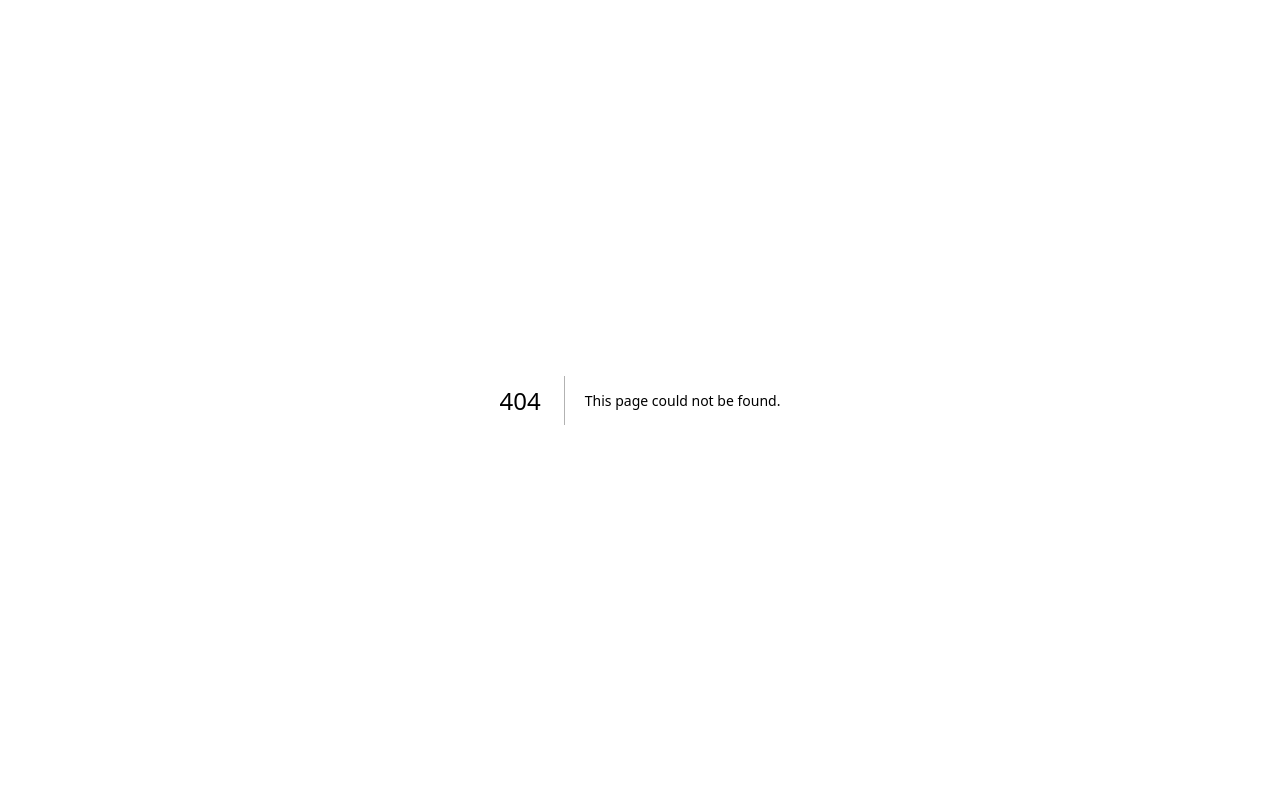
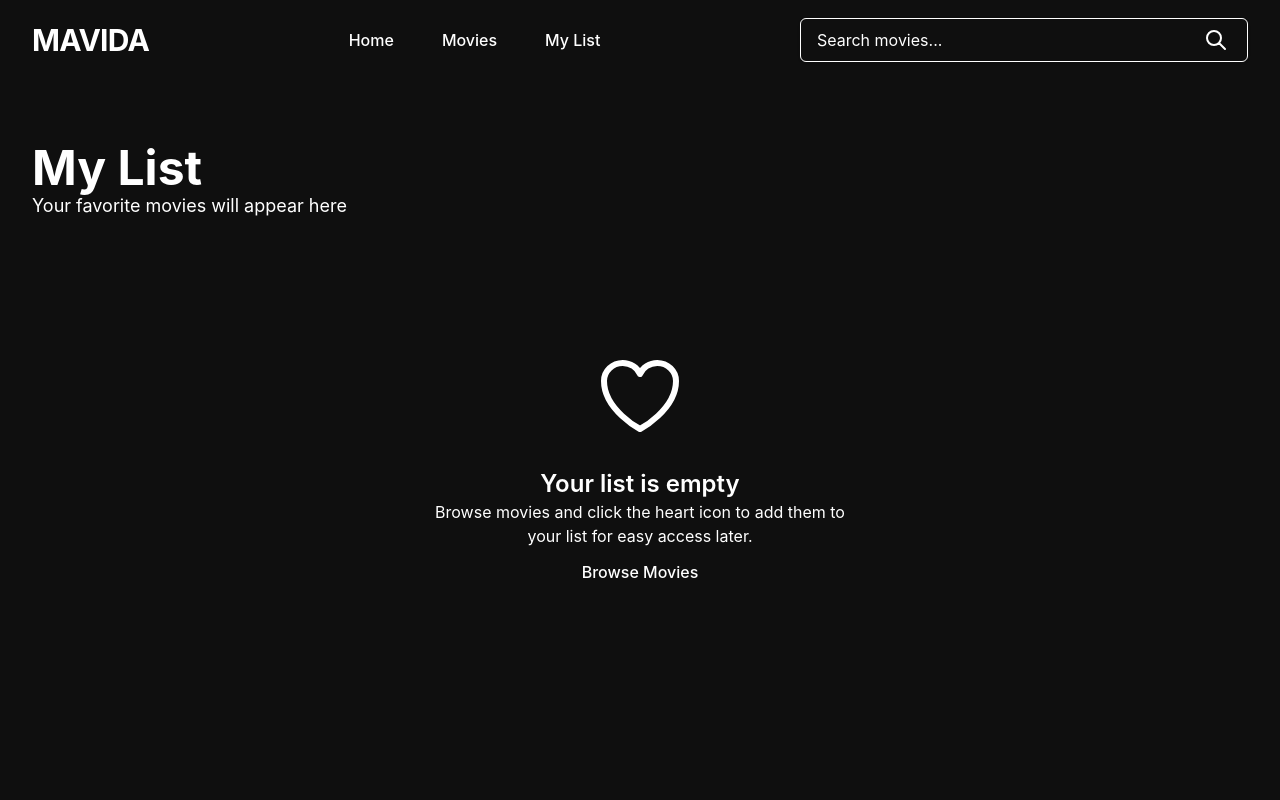
Before and after one commit to amin-bake/mavida, a Next.js app: page /my-list in a window 1280 px wide. Before the commit this address had no page. Shown: the top 800 px of the page. Built offline with nearby package versions, Linux system fonts and the light colour scheme.

Commit message:
feat: implement My List page and Continue Watching functionality

```diff
--- /dev/null
+++ b/app/(main)/my-list/page.tsx
@@ -0,0 +1,61 @@
+'use client';
+
+import { useUserPreferencesStore } from '@/stores';
+import { MovieGrid } from '@/components/features/movie';
+
+/**
+ * My List Page
+ * Displays user's favorited movies
+ */
+export default function MyListPage() {
+  const favorites = useUserPreferencesStore((state) => state.favorites);
+
+  return (
+    <div className="min-h-screen bg-background pt-24">
+      <div className="container mx-auto px-4 md:px-8 py-12">
+        {/* Page Header */}
+        <div className="mb-12">
+          <h1 className="text-4xl md:text-5xl font-bold text-foreground mb-4">My List</h1>
+          <p className="text-lg text-muted-foreground">
+            {favorites.length === 0
+              ? 'Your favorite movies will appear here'
+              : `${favorites.length} ${favorites.length === 1 ? 'movie' : 'movies'} in your list`}
+          </p>
+        </div>
+
+        {/* Empty State */}
+        {favorites.length === 0 ? (
+          <div className="flex flex-col items-center justify-center py-20 text-center">
+            <svg
+              className="w-24 h-24 text-muted-foreground mb-6"
+              fill="none"
+              stroke="currentColor"
+              strokeWidth={1.5}
+              viewBox="0 0 24 24"
+              aria-hidden="true"
+            >
+              <path
+                strokeLinecap="round"
+                strokeLinejoin="round"
+                d="M21 8.25c0-2.485-2.099-4.5-4.688-4.5-1.935 0-3.597 1.126-4.312 2.733-.715-1.607-2.377-2.733-4.313-2.733C5.1 3.75 3 5.765 3 8.25c0 7.22 9 12 9 12s9-4.78 9-12z"
+              />
+            </svg>
+            <h2 className="text-2xl font-semibold text-foreground mb-2">Your list is empty</h2>
+            <p className="text-muted-foreground max-w-md mb-8">
+              Browse movies and click the heart icon to add them to your list for easy access later.
+            </p>
+            <a
+              href="/"
+              className="inline-flex items-center justify-center rounded-md bg-primary px-6 py-3 text-base font-medium text-primary-foreground hover:bg-primary/90 transition-colors"
+            >
+              Browse Movies
+            </a>
+          </div>
+        ) : (
+          /* Movie Grid */
+          <MovieGrid movies={favorites} />
+        )}
+      </div>
+    </div>
+  );
+}
--- a/app/(main)/page.tsx
+++ b/app/(main)/page.tsx
@@ -5,10 +5,10 @@ import {
   usePopularMovies,
   useTopRatedMovies,
   useNowPlayingMovies,
+  useContinueWatching,
 } from '@/hooks';
 import { MovieHero, MovieRow } from '@/components/features/movie';
 import { Skeleton } from '@/components/ui';
-import { useUserPreferencesStore } from '@/stores';
 
 /**
  * Homepage
@@ -33,15 +33,9 @@ export default function HomePage() {
     error: nowPlayingError,
   } = useNowPlayingMovies(1);
 
-  // Get watch history for "Continue Watching" row
-  const watchHistory = useUserPreferencesStore((state) => state.watchHistory);
-
-  // Note: Continue Watching will be implemented when movie detail pages are available
-  // For now, we'll skip this row as we need to fetch movies by ID
-  // const continueWatchingMovies = watchHistory
-  //   .filter((item) => item.progress < 90)
-  //   .sort((a, b) => b.timestamp - a.timestamp)
-  //   .slice(0, 20);
+  // Get Continue Watching items with movie details
+  const { items: continueWatchingItems, isLoading: continueWatchingLoading } =
+    useContinueWatching();
 
   return (
     <div className="min-h-screen">
@@ -50,8 +44,23 @@ export default function HomePage() {
 
       {/* Movie Rows - with top padding */}
       <div className="relative z-10 flex flex-col gap-16 pb-20 pt-6">
-        {/* Continue Watching Row - Will be implemented in Phase 5 */}
-        {/* TODO: Implement Continue Watching with movie detail fetch */}
+        {/* Continue Watching Row */}
+        {continueWatchingLoading ? (
+          <div className="px-4 md:px-8">
+            <Skeleton className="h-8 w-48 mb-4" />
+            <div className="flex gap-4 overflow-hidden">
+              {[...Array(5)].map((_, i) => (
+                <Skeleton key={i} className="h-60 w-40 shrink-0" />
+              ))}
+            </div>
+          </div>
+        ) : continueWatchingItems.length > 0 ? (
+          <MovieRow
+            title="Continue Watching"
+            movies={continueWatchingItems.map((item) => item.movie)}
+            priority={true}
+          />
+        ) : null}
 
         {/* Trending Now Row */}
         {trendingLoading ? (
@@ -64,7 +73,11 @@ export default function HomePage() {
             </div>
           </div>
         ) : trendingData?.movies && trendingData.movies.length > 0 ? (
-          <MovieRow title="Trending Now" movies={trendingData.movies} priority={true} />
+          <MovieRow
+            title="Trending Now"
+            movies={trendingData.movies}
+            priority={continueWatchingItems.length === 0}
+          />
         ) : null}
 
         {/* Now Playing Row */}
--- a/hooks/index.ts
+++ b/hooks/index.ts
@@ -4,3 +4,4 @@
 
 export * from './useMovies';
 export * from './useDebounce';
+export * from './useContinueWatching';
--- /dev/null
+++ b/hooks/useContinueWatching.ts
@@ -0,0 +1,97 @@
+/**
+ * Continue Watching Hook
+ * Fetches movie details for items in watch history
+ */
+
+'use client';
+
+import { useQueries, UseQueryResult } from '@tanstack/react-query';
+import { getMovieDetails } from '@/services/tmdb';
+import { movieKeys } from '@/lib/queryKeys';
+import { CACHE_TIMES } from '@/lib/constants';
+import type { MovieDetail, Movie } from '@/types/movie';
+import { useUserPreferencesStore } from '@/stores';
+
+interface ContinueWatchingItem {
+  movie: Movie;
+  progress: number;
+  timestamp: number;
+}
+
+interface UseContinueWatchingResult {
+  items: ContinueWatchingItem[];
+  isLoading: boolean;
+  hasError: boolean;
+}
+
+/**
+ * Hook to fetch movies from watch history for Continue Watching row
+ * - Filters out completed movies (progress >= 90%)
+ * - Sorts by most recent first
+ * - Limits to 20 items
+ * - Fetches movie details in parallel using useQueries
+ */
+export function useContinueWatching(): UseContinueWatchingResult {
+  const watchHistory = useUserPreferencesStore((state) => state.watchHistory);
+
+  // Filter and sort watch history
+  const incompleteMovies = watchHistory
+    .filter((item) => item.progress < 90) // Only show incomplete movies
+    .sort((a, b) => b.timestamp - a.timestamp) // Most recent first
+    .slice(0, 20); // Limit to 20 items
+
+  // Fetch movie details for each item in parallel
+  const queries = useQueries({
+    queries: incompleteMovies.map((item) => ({
+      queryKey: movieKeys.detail(item.movieId),
+      queryFn: () => getMovieDetails(item.movieId),
+      staleTime: CACHE_TIMES.movieDetail,
+    })),
+  });
+
+  // Check loading state - all queries must be complete
+  const isLoading = queries.some((query) => query.isLoading);
+
+  // Check error state - any query has error
+  const hasError = queries.some((query) => query.isError);
+
+  // Combine movie details with watch progress
+  const items: ContinueWatchingItem[] = queries
+    .map((query, index) => {
+      const watchItem = incompleteMovies[index];
+      if (!query.data) return null;
+
+      const movieDetail = query.data;
+
+      // Transform MovieDetail to Movie for MovieCard
+      const movie: Movie = {
+        id: movieDetail.id,
+        title: movieDetail.title,
+        originalTitle: movieDetail.originalTitle,
+        posterPath: movieDetail.posterPath,
+        backdropPath: movieDetail.backdropPath,
+        overview: movieDetail.overview,
+        releaseDate: movieDetail.releaseDate,
+        releaseYear: movieDetail.releaseYear,
+        rating: movieDetail.rating,
+        genres: movieDetail.genres,
+        voteCount: movieDetail.voteCount,
+        popularity: movieDetail.popularity,
+        isAdult: movieDetail.isAdult,
+        language: movieDetail.language,
+      };
+
+      return {
+        movie,
+        progress: watchItem.progress,
+        timestamp: watchItem.timestamp,
+      };
+    })
+    .filter((item): item is ContinueWatchingItem => item !== null);
+
+  return {
+    items,
+    isLoading,
+    hasError,
+  };
+}
```
Also changed, not shown: 1 other file (tests, documents, lock files or other folders).
